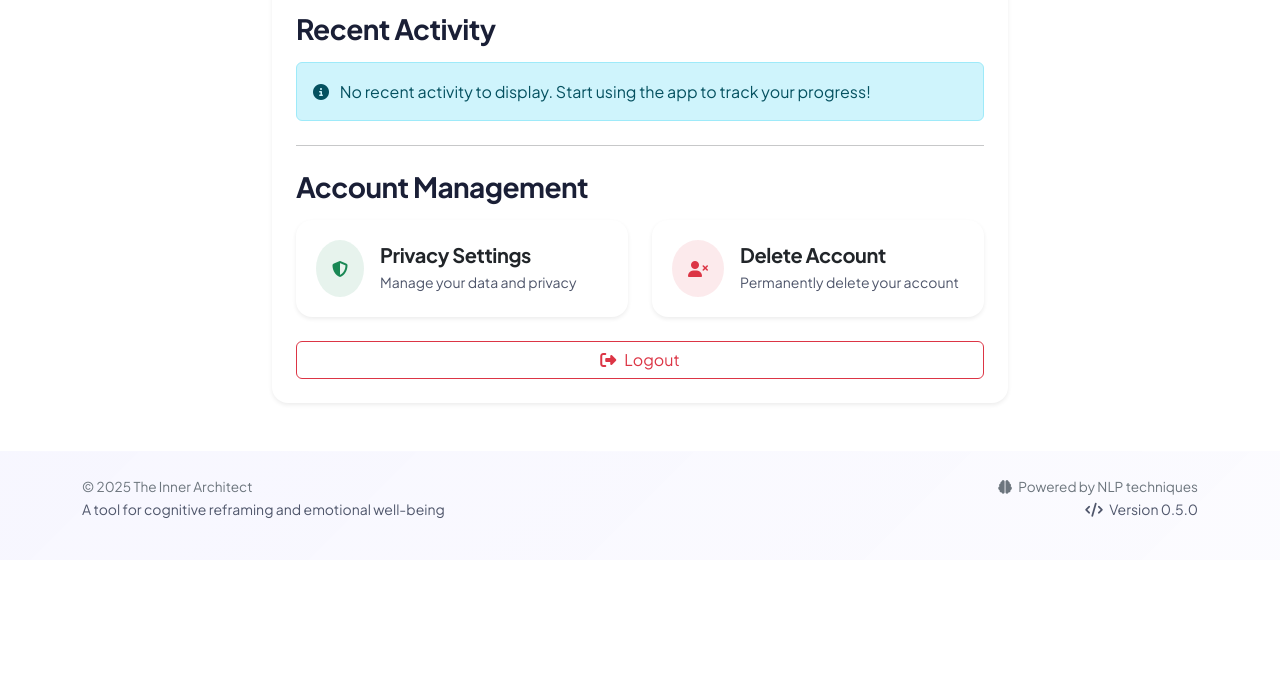
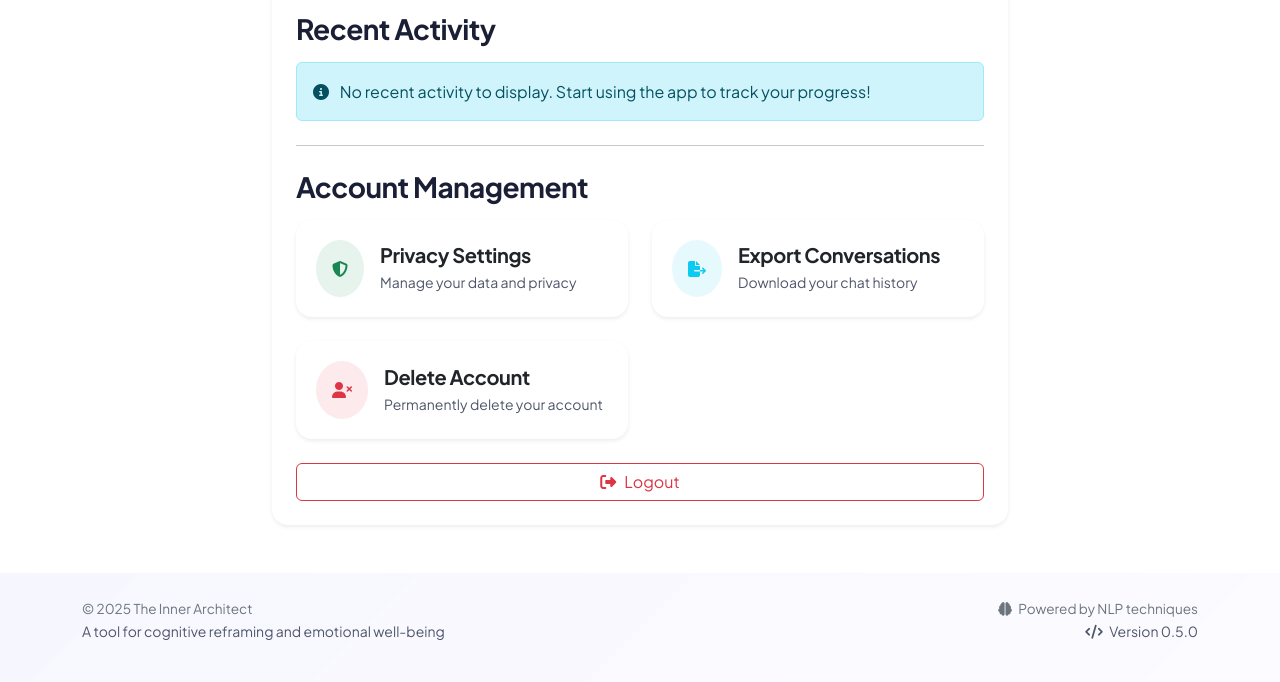
Before and after one commit to jahboukie/innerarchitect, a Flask app: page /profile in a window 1280 px wide. Shown: the part 1256-1938 px from the top of the page. Before the commit the page ends 1775 px from the top, so only its background shows below. Run offline with Flask 3, Linux system fonts and the light colour scheme; the visitor is signed in with stand-in values (Sample User, id 1); data comes from the database, SQL or seed files in the repository; data that the repository does not hold is empty; parts of the project's set-up code (start-up, migrations or seed data) failed here and were passed over.

Commit message:
Enable users to export their chat history in multiple formats
Adds chat history export functionality with TXT, CSV, JSON, and PDF support, improves data handling, and updates dependencies in `app.py`, `profile.html`, and `pyproject.toml`.

Replit-Commit-Author: Agent
Replit-Commit-Session-Id: e8ae6b96-ce5d-4015-bb19-e7c0a889d7a9
Replit-Commit-Screenshot-Url: https://storage.googleapis.com/screenshot-production-us-central1/6d9b3c89-b05b-4ba5-b091-f0debd316418/a5744ae0-6e33-4fda-bf2b-2234aa064247.jpg

```diff
--- a/app.py
+++ b/app.py
@@ -1053,6 +1053,9 @@ def revoke_session(session_id):
 def export_data_route():
     """
     Export user data in a machine-readable format (JSON).
+
+    This exports ALL data associated with the user account.
+    For more selective chat history exports, use export_history_route.
     """
     # Collect user data
     user_data = {
@@ -1069,38 +1072,313 @@ def export_data_route():
         'technique_ratings': []
     }
 
-    # Add chat history
+    # Add chat history with null handling
     for chat in current_user.chats.all():
-        user_data['chats'].append({
+        chat_entry = {
             'id': chat.id,
-            'message': chat.message,
-            'response': chat.response,
-            'technique': chat.technique,
-            'timestamp': chat.timestamp.isoformat() if chat.timestamp else None
-        })
-
-    # Add exercise progress
+            'session_id': getattr(chat, 'session_id', None),
+            'user_message': getattr(chat, 'user_message', None),
+            'ai_response': getattr(chat, 'ai_response', None),
+            'nlp_technique': getattr(chat, 'nlp_technique', None),
+            'mood': getattr(chat, 'mood', None),
+            'created_at': chat.created_at.isoformat() if getattr(chat, 'created_at', None) else None
+        }
+        user_data['chats'].append(chat_entry)
+
+    # Add exercise progress with null handling
     for progress in current_user.exercise_progress.all():
-        user_data['exercises'].append({
+        progress_entry = {
             'id': progress.id,
-            'exercise_id': progress.exercise_id,
-            'status': progress.status,
-            'completion_date': progress.completion_date.isoformat() if progress.completion_date else None,
-            'user_response': progress.user_response
-        })
-
-    # Add technique ratings
+            'exercise_id': getattr(progress, 'exercise_id', None),
+            'completed': getattr(progress, 'completed', False),
+            'current_step': getattr(progress, 'current_step', 0),
+            'notes': getattr(progress, 'notes', None),
+            'started_at': progress.started_at.isoformat() if getattr(progress, 'started_at', None) else None,
+            'completed_at': progress.completed_at.isoformat() if getattr(progress, 'completed_at', None) else None
+        }
+        user_data['exercises'].append(progress_entry)
+
+    # Add technique ratings with null handling
     for rating in current_user.technique_ratings.all():
-        user_data['technique_ratings'].append({
+        rating_entry = {
             'id': rating.id,
-            'technique': rating.technique,
-            'rating': rating.rating,
-            'timestamp': rating.timestamp.isoformat() if rating.timestamp else None
-        })
+            'technique': getattr(rating, 'technique', None),
+            'rating': getattr(rating, 'rating', None),
+            'notes': getattr(rating, 'notes', None),
+            'situation': getattr(rating, 'situation', None),
+            'entry_date': rating.entry_date.isoformat() if getattr(rating, 'entry_date', None) else None
+        }
+        user_data['technique_ratings'].append(rating_entry)
 
     # Create response with appropriate headers
     response = jsonify(user_data)
     response.headers['Content-Disposition'] = f'attachment; filename=inner_architect_data_{current_user.id}.json'
+    return response
+
+
+@app.route('/export-history')
+@require_login
+def export_history_route():
+    """
+    View and export chat history with formatting options.
+
+    Supports filtering by date range and exporting in multiple formats:
+    - TXT (plain text)
+    - CSV (comma-separated values)
+    - JSON (JavaScript Object Notation)
+    - PDF (Portable Document Format)
+    """
+    from datetime import datetime
+    from models import ChatHistory
+    from flask import Response
+
+    # Parse filter parameters
+    start_date_str = request.args.get('start_date', '')
+    end_date_str = request.args.get('end_date', '')
+    export_format = request.args.get('format', None)  # If set, triggers an export
+
+    # Convert date strings to datetime objects
+    start_date = None
+    end_date = None
+
+    if start_date_str:
+        try:
+            start_date = datetime.strptime(start_date_str, '%Y-%m-%d')
+        except ValueError:
+            flash('Invalid start date format. Please use YYYY-MM-DD.', 'warning')
+
+    if end_date_str:
+        try:
+            end_date = datetime.strptime(end_date_str, '%Y-%m-%d')
+            # Set time to end of day for inclusive filtering
+            end_date = end_date.replace(hour=23, minute=59, second=59)
+        except ValueError:
+            flash('Invalid end date format. Please use YYYY-MM-DD.', 'warning')
+
+    # Build query with filters
+    query = ChatHistory.query.filter_by(user_id=current_user.id)
+
+    if start_date:
+        query = query.filter(ChatHistory.created_at >= start_date)
+
+    if end_date:
+        query = query.filter(ChatHistory.created_at <= end_date)
+
+    # Get total count for pagination info
+    total_count = query.count()
+
+    # Limit results for preview to avoid overwhelming the page
+    chat_history = query.order_by(ChatHistory.created_at.desc()).limit(25).all()
+
+    # If an export format is specified, generate the export file
+    if export_format:
+        return generate_export(query.all(), export_format, start_date, end_date)
+
+    # Otherwise render the export page with preview
+    return render_template(
+        'export_history.html',
+        chat_history=chat_history,
+        total_count=total_count
+    )
+
+
+def generate_export(chats, format_type, start_date=None, end_date=None):
+    """
+    Generate an export file of chat history in the specified format.
+
+    Args:
+        chats: List of ChatHistory objects
+        format_type: Export format (txt, csv, json, pdf)
+        start_date: Optional start date for filename
+        end_date: Optional end date for filename
+
+    Returns:
+        Flask response with the exported file
+    """
+    from flask import Response, jsonify
+
+    # Generate filename with date range if provided
+    date_suffix = ""
+    if start_date and end_date:
+        date_suffix = f"_{start_date.strftime('%Y%m%d')}-{end_date.strftime('%Y%m%d')}"
+    elif start_date:
+        date_suffix = f"_{start_date.strftime('%Y%m%d')}-present"
+    elif end_date:
+        date_suffix = f"_until-{end_date.strftime('%Y%m%d')}"
+
+    filename = f"chat_history{date_suffix}"
+
+    # Export based on requested format
+    if format_type == 'txt':
+        return export_as_txt(chats, filename)
+    elif format_type == 'csv':
+        return export_as_csv(chats, filename)
+    elif format_type == 'json':
+        return export_as_json(chats, filename)
+    elif format_type == 'pdf':
+        return export_as_pdf(chats, filename)
+    else:
+        flash(f'Unsupported export format: {format_type}', 'danger')
+        return redirect(url_for('export_history_route'))
+
+
+def export_as_txt(chats, filename):
+    """Export chat history as a plain text file."""
+    from flask import Response
+
+    lines = []
+    lines.append("THE INNER ARCHITECT - CHAT HISTORY EXPORT")
+    lines.append("=" * 50)
+    lines.append("")
+
+    for chat in chats:
+        lines.append(f"Date: {chat.created_at.strftime('%Y-%m-%d %H:%M:%S')}")
+        lines.append(f"Technique: {chat.nlp_technique or 'None'}")
+        lines.append(f"Mood: {chat.mood or 'Not specified'}")
+        lines.append("-" * 50)
+        lines.append("You:")
+        lines.append(chat.user_message)
+        lines.append("")
+        lines.append("Inner Architect:")
+        lines.append(chat.ai_response)
+        lines.append("=" * 50)
+        lines.append("")
+
+    text_content = "\n".join(lines)
+
+    response = Response(text_content, mimetype='text/plain')
+    response.headers['Content-Disposition'] = f'attachment; filename={filename}.txt'
+    return response
+
+
+def export_as_csv(chats, filename):
+    """Export chat history as a CSV file."""
+    import csv
+    from io import StringIO
+    from flask import Response
+
+    output = StringIO()
+    csv_writer = csv.writer(output)
+
+    # Write header
+    csv_writer.writerow(['Date', 'Technique', 'Mood', 'Your Message', 'AI Response'])
+
+    # Write chat data
+    for chat in chats:
+        csv_writer.writerow([
+            chat.created_at.strftime('%Y-%m-%d %H:%M:%S'),
+            chat.nlp_technique or '',
+            chat.mood or '',
+            chat.user_message,
+            chat.ai_response
+        ])
+
+    response = Response(output.getvalue(), mimetype='text/csv')
+    response.headers['Content-Disposition'] = f'attachment; filename={filename}.csv'
+    return response
+
+
+def export_as_json(chats, filename):
+    """Export chat history as a JSON file."""
+    from flask import jsonify
+
+    chat_data = []
+
+    for chat in chats:
+        chat_data.append({
+            'date': chat.created_at.isoformat(),
+            'technique': chat.nlp_technique,
+            'mood': chat.mood,
+            'user_message': chat.user_message,
+            'ai_response': chat.ai_response
+        })
+
+    response = jsonify(chat_data)
+    response.headers['Content-Disposition'] = f'attachment; filename={filename}.json'
+    return response
+
+
+def export_as_pdf(chats, filename):
+    """Export chat history as a PDF file."""
+    from io import BytesIO
+    from reportlab.lib.pagesizes import letter
+    from reportlab.lib import colors
+    from reportlab.platypus import SimpleDocTemplate, Paragraph, Spacer, Table, TableStyle
+    from reportlab.lib.styles import getSampleStyleSheet, ParagraphStyle
+    from flask import Response
+
+    buffer = BytesIO()
+    doc = SimpleDocTemplate(buffer, pagesize=letter, title="Chat History")
+
+    # Define styles
+    styles = getSampleStyleSheet()
+    title_style = styles['Title']
+    heading_style = styles['Heading2']
+    normal_style = styles['Normal']
+
+    # Create custom styles
+    styles.add(ParagraphStyle(
+        name='UserMessage',
+        parent=styles['Normal'],
+        fontName='Helvetica-Bold',
+    ))
+
+    styles.add(ParagraphStyle(
+        name='AIResponse',
+        parent=styles['Normal'],
+        leftIndent=20,
+    ))
+
+    # Build document content
+    content = []
+
+    # Add title
+    content.append(Paragraph("The Inner Architect - Chat History", title_style))
+    content.append(Spacer(1, 12))
+
+    # Add chat entries
+    for chat in chats:
+        # Add date and metadata
+        date_str = chat.created_at.strftime('%Y-%m-%d %H:%M:%S')
+        content.append(Paragraph(f"Date: {date_str}", heading_style))
+
+        # Add technique and mood
+        meta_data = [
+            ["Technique:", chat.nlp_technique or "None"],
+            ["Mood:", chat.mood or "Not specified"]
+        ]
+        meta_table = Table(meta_data, colWidths=[80, 400])
+        meta_table.setStyle(TableStyle([
+            ('TEXTCOLOR', (0, 0), (0, -1), colors.gray),
+            ('FONTNAME', (0, 0), (0, -1), 'Helvetica-Bold'),
+            ('BOTTOMPADDING', (0, 0), (-1, -1), 6),
+        ]))
+        content.append(meta_table)
+        content.append(Spacer(1, 6))
+
+        # Add user message
+        content.append(Paragraph("You:", styles['UserMessage']))
+        content.append(Paragraph(chat.user_message.replace('\n', '<br/>'), normal_style))
+        content.append(Spacer(1, 6))
+
+        # Add AI response
+        content.append(Paragraph("Inner Architect:", styles['UserMessage']))
+        content.append(Paragraph(chat.ai_response.replace('\n', '<br/>'), styles['AIResponse']))
+
+        # Add separator
+        content.append(Spacer(1, 12))
+        content.append(Paragraph("_" * 65, normal_style))
+        content.append(Spacer(1, 12))
+
+    # Build PDF
+    doc.build(content)
+
+    # Prepare response
+    pdf_data = buffer.getvalue()
+    buffer.close()
+
+    response = Response(pdf_data, mimetype='application/pdf')
+    response.headers['Content-Disposition'] = f'attachment; filename={filename}.pdf'
     return response
 
 # Email Authentication Routes
--- a/pyproject.toml
+++ b/pyproject.toml
@@ -19,4 +19,7 @@ dependencies = [
     "werkzeug>=3.1.3",
     "sendgrid>=6.12.0",
     "flask-wtf>=1.2.2",
+    "reportlab>=4.4.0",
+    "fpdf>=1.7.2",
+    "wtforms>=3.2.1",
 ]
--- a/templates/profile.html
+++ b/templates/profile.html
@@ -193,6 +193,22 @@
                         </div>
 
                         <div class="col-md-6">
+                            <a href="{{ url_for('export_history_route') }}" class="text-decoration-none">
+                                <div class="card h-100 border-0 shadow-sm rounded-4 hover-shadow">
+                                    <div class="card-body d-flex align-items-center">
+                                        <div class="rounded-circle bg-info bg-opacity-10 p-3 me-3">
+                                            <i class="fas fa-file-export text-info"></i>
+                                        </div>
+                                        <div>
+                                            <h5 class="card-title mb-1">{{ g.translate('export_conversations', 'Export Conversations') }}</h5>
+                                            <p class="card-text small text-muted mb-0">{{ g.translate('download_history', 'Download your chat history') }}</p>
+                                        </div>
+                                    </div>
+                                </div>
+                            </a>
+                        </div>
+
+                        <div class="col-md-6">
                             <a href="{{ url_for('delete_account_route') }}" class="text-decoration-none">
                                 <div class="card h-100 border-0 shadow-sm rounded-4 hover-shadow">
                                     <div class="card-body d-flex align-items-center">
```
Also changed, not shown: 2 other files.
